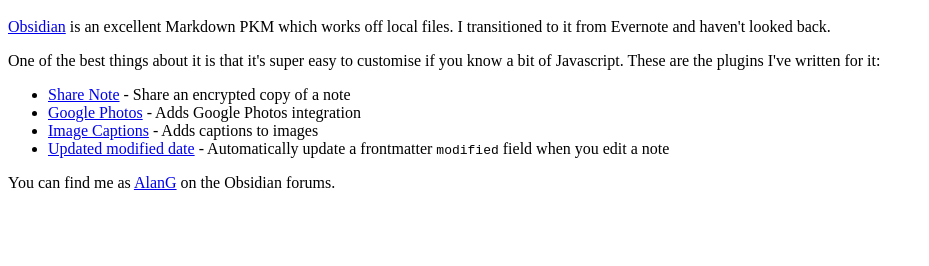
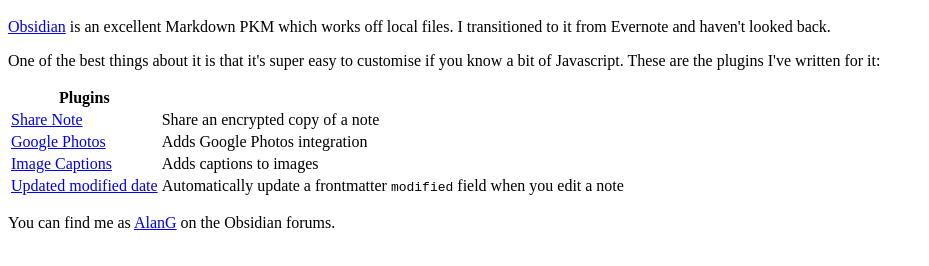
Before and after one commit to alangrainger/alan.gr, an Eleventy site: page src/obsidian.md in a window 1280 px wide. Shown: the part 48-314 px from the top of the page, without its empty margins (0-929 px from the left). Built offline with nearby package versions, Linux system fonts and the light colour scheme; Eleventy itself is replaced by a stand-in of ours; files that its build step writes are made by us from their sources.

Commit message:
Update obsidian.md

```diff
--- a/src/obsidian.md
+++ b/src/obsidian.md
@@ -8,9 +8,11 @@
 
 One of the best things about it is that it's super easy to customise if you know a bit of Javascript. These are the plugins I've written for it:
 
-- [Share Note](https://github.com/alangrainger/obsidian-share) - Share an encrypted copy of a note
-- [Google Photos](https://github.com/alangrainger/obsidian-google-photos) - Adds Google Photos integration
-- [Image Captions](https://github.com/alangrainger/obsidian-image-captions) - Adds captions to images
-- [Updated modified date](https://github.com/alangrainger/obsidian-frontmatter-modified-date) - Automatically update a frontmatter `modified` field when you edit a note
+| Plugins |   |
+|---------|---|
+| [Share Note](https://github.com/alangrainger/obsidian-share) | Share an encrypted copy of a note |
+| [Google Photos](https://github.com/alangrainger/obsidian-google-photos) | Adds Google Photos integration
+| [Image Captions](https://github.com/alangrainger/obsidian-image-captions) | Adds captions to images |
+| [Updated modified date](https://github.com/alangrainger/obsidian-frontmatter-modified-date) | Automatically update a frontmatter `modified` field when you edit a note |
 
 You can find me as [AlanG](https://forum.obsidian.md/u/alang/summary) on the Obsidian forums.
```
